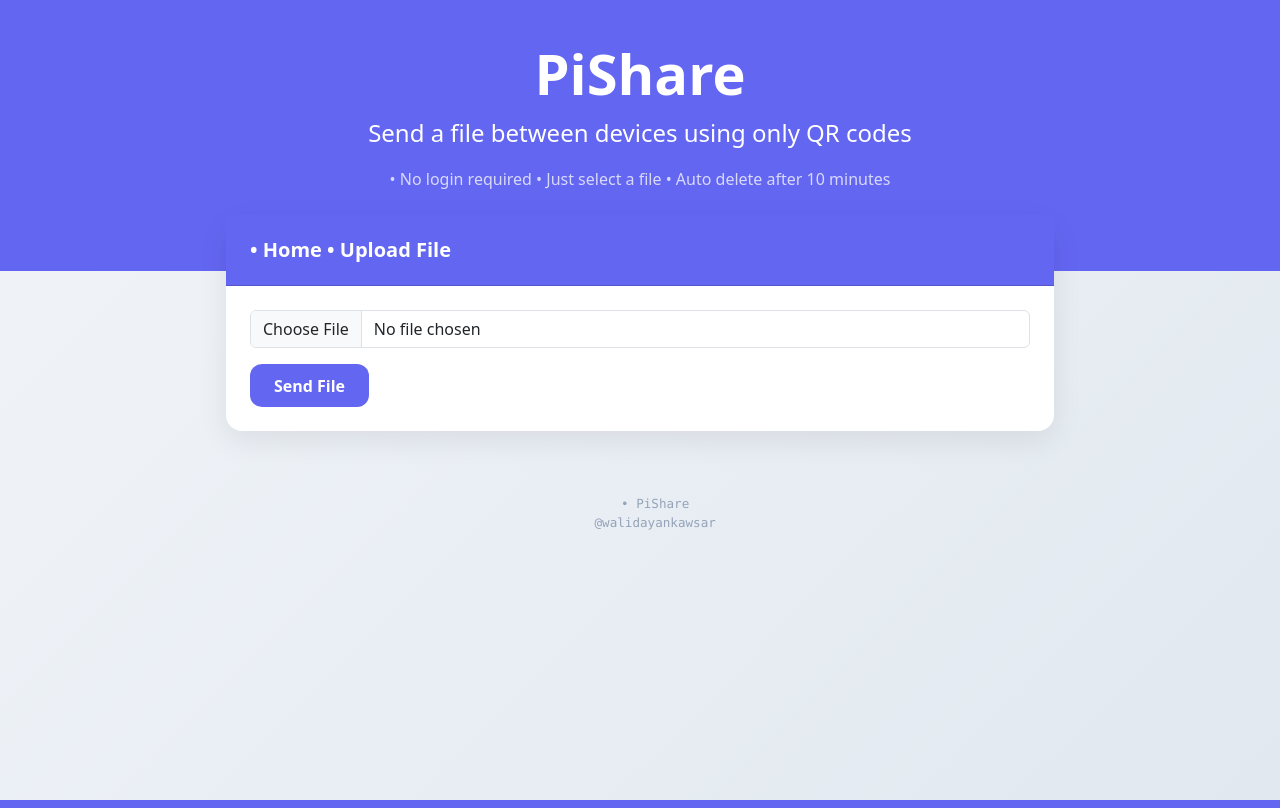
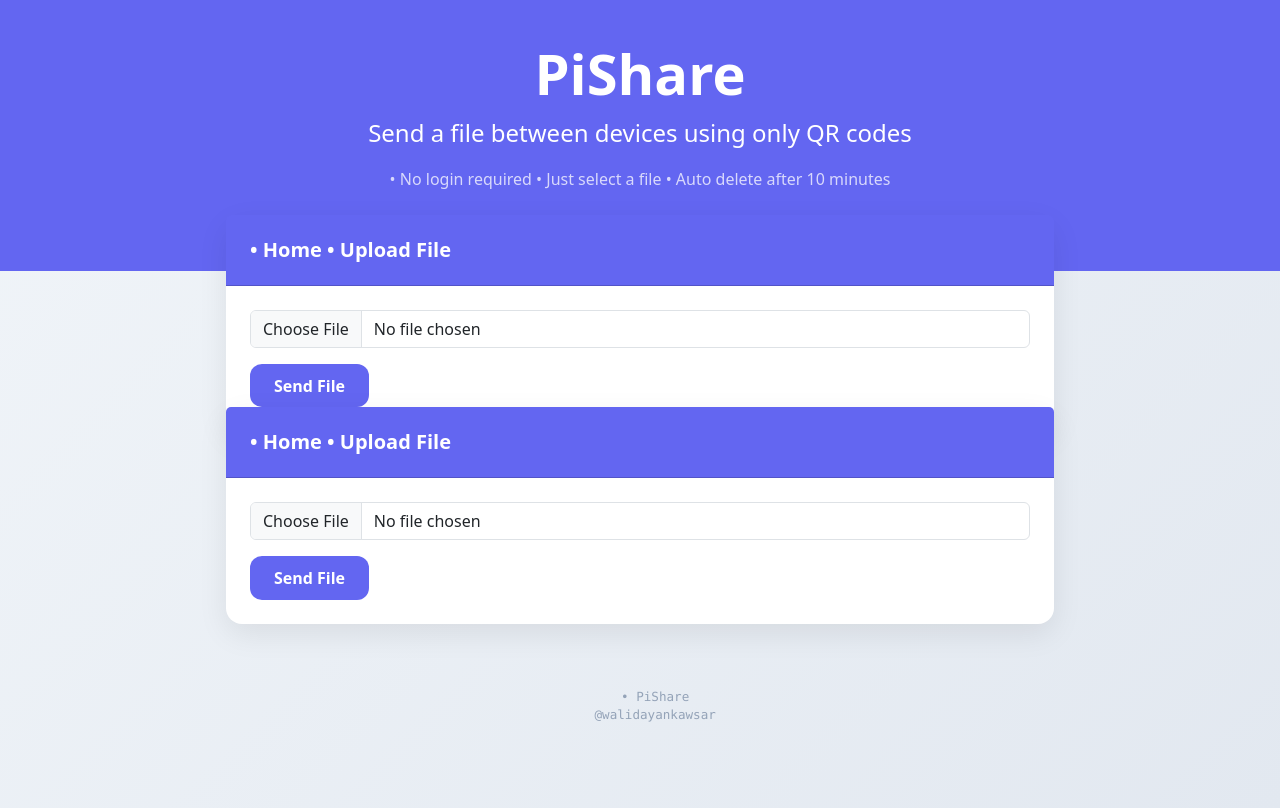
Before and after one commit to walidayankawsar/PiShare, a Django app: template PiShare/templates/sent_file.html in a window 1280 px wide. Run offline with Django 5.2, Linux system fonts and the light colour scheme; the template is opened without the code that fills it: most values are stand-ins (such as "Sample title", 1, 10 or a date in 2020).

Commit message:
fixed bug

```diff
--- a/PiShare/templates/sent_file.html
+++ b/PiShare/templates/sent_file.html
@@ -58,6 +58,92 @@ footer { text-align: center; color: #94a3b8; margin-top: 4rem; font-size: 0.9rem
     </div>
   </div>
 </div>
+
+
+
+
+<div class="container-main">
+  <div class="card">
+    <div class="card-header"><a href="{% url 'home'%}" style="text-decoration: none; color: white;">• Home</a> • Upload File</div>
+    <div class="card-body p-4">
+
+      <div id="upload-section">
+        <!-- Single File Upload Form -->
+        <form id="upload-form" enctype="multipart/form-data">
+          {% csrf_token %}
+          <input type="file" name="file" id="file-input" required class="form-control mb-3">
+          <button type="submit" class="btn btn-primary" id="upload-btn">Send File</button>
+        </form>
+
+        <div id="upload-status" class="mt-3" style="display: none;">
+          <div class="alert alert-info">Uploading...</div>
+        </div>
+
+        <div id="success-message" class="mt-3" style="display: none;">
+          <div class="alert alert-success">
+            File uploaded successfully!
+          </div>
+          <a href="{% url 'receive_file' session_id %}" class="btn btn-secondary">View Received Files</a>
+        </div>
+      </div>
+
+    </div>
+  </div>
+</div>
+
+<script>
+document.getElementById('upload-form').addEventListener('submit', async function(e) {
+    e.preventDefault();
+
+    const fileInput = document.getElementById('file-input');
+    const file = fileInput.files[0];
+
+    if (!file) {
+        alert('Please select a file');
+        return;
+    }
+
+    const formData = new FormData();
+    formData.append('file', file);
+
+    const uploadBtn = document.getElementById('upload-btn');
+    const uploadStatus = document.getElementById('upload-status');
+    const uploadSection = document.getElementById('upload-section');
+    const successMsg = document.getElementById('success-message');
+
+    // Show uploading status
+    uploadBtn.disabled = true;
+    uploadStatus.style.display = 'block';
+
+    try {
+        const response = await fetch(`/api/upload/{{ session_id }}/`, {
+            method: 'POST',
+            body: formData,
+            headers: {
+                'X-CSRFToken': document.querySelector('[name=csrfmiddlewaretoken]').value
+            }
+        });
+
+        const data = await response.json();
+
+        if (response.ok) {
+            // Show success message
+            uploadStatus.style.display = 'none';
+            uploadSection.style.display = 'none';
+            successMsg.style.display = 'block';
+        } else {
+            throw new Error(data.error || 'Upload failed');
+        }
+    } catch (error) {
+        uploadStatus.style.display = 'none';
+        alert('Upload failed: ' + error.message);
+        uploadBtn.disabled = false;
+    }
+});
+</script>
+
+
+
 <footer>
   <pre>
     • PiShare
```
